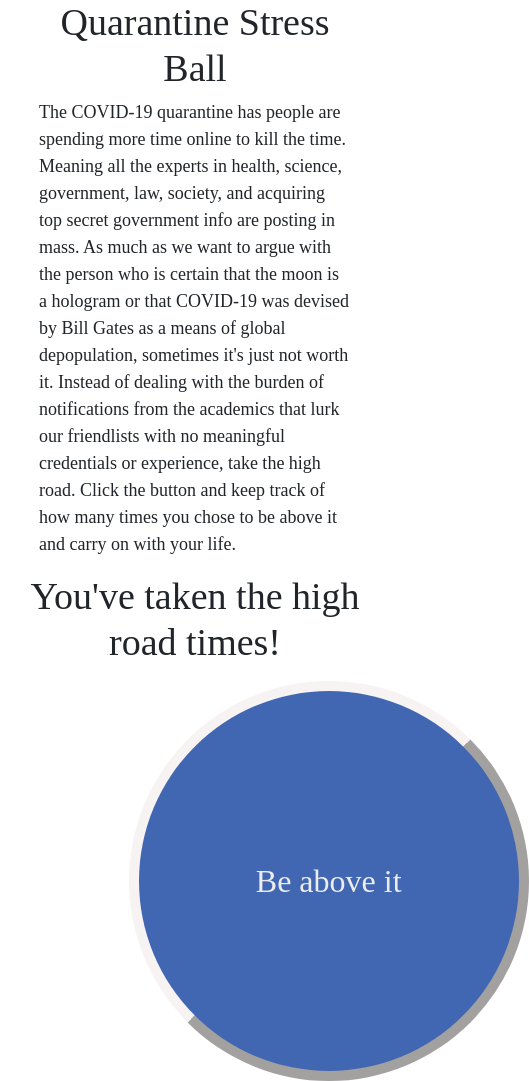
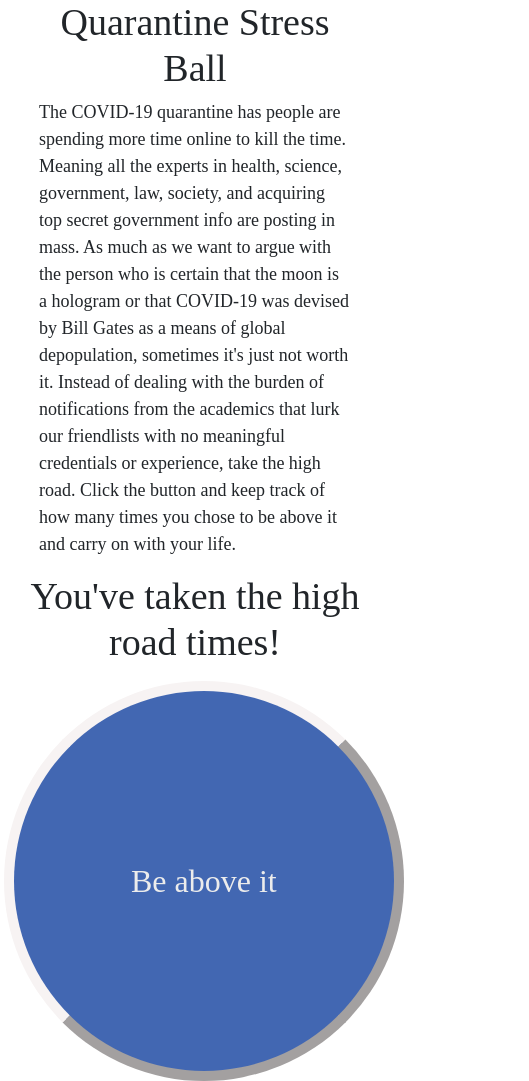
Before and after one commit to JoeHancock1995/Quarantine-Stress-Ball, a plain HTML site: page index.html in a window 390 px wide. Shown: the whole page, 529 px wide, since content can reach past the window. Drawn offline with nearby package versions, Linux system fonts and the light colour scheme; no server answers.

Commit message:
mobile responsive

```diff
--- a/assets/style.css
+++ b/assets/style.css
@@ -31,3 +31,25 @@ p{
     font-family: "Blockstepped";
     font-size: 18px;
 }
+@media only screen and (max-width: 640px){
+    #click-button {
+    height: 400px;
+    width: 400px;
+    border-radius: 50%;
+    background-color: rgb(66,103,178);
+    color: rgb(236, 236, 236);
+    font-family: "FacebookLetterFaces";
+    font-size: 32px;
+    margin-top: 2%;
+    margin-left: 1%;
+  outline: none;
+  /* box-shadow: 0px 15px #999; */
+  border: outset 10px rgb(247, 243, 243);
+}
+#click-button:active {
+    border: inset 10px grey;
+  background-color: rgb(66,103,178);
+  /* box-shadow: 0 2px #666;
+  transform: translateY(10px); */
+}
+}
```
Also changed, not shown: 1 other file.
